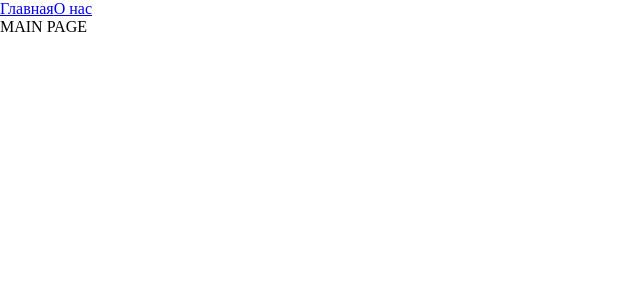
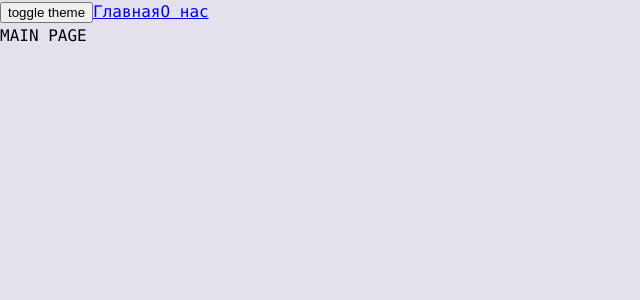
Before and after one commit to etherealelement/production-project, a React app: page / in a window 1280 px wide. Shown: the top 300 px of the page, without its empty margins (0-640 px from the left). Built offline with nearby package versions, Linux system fonts and the light colour scheme.

Commit message:
feat: add theme

```diff
--- a/src/App.tsx
+++ b/src/App.tsx
@@ -1,15 +1,22 @@
-import React, { Suspense } from "react";
-import { Counter } from "./components/Counter";
-import "./index.scss";
+import React, { Suspense, useContext, useState } from "react";
+import "../src/styles/index.scss";
 import { Routes, Route, Link } from "react-router-dom";
-import AboutPage from "./pages/AboutPage/AboutPage";
-import MainPage from "./pages/MainPage/MainPage";
 import { AboutPageAsync } from "./pages/AboutPage/AboutPage.async";
 import { MainPageAsync } from "./pages/MainPage/MainPage.async";
+import { ThemeContext } from "./theme/ThemeContext";
+import { useTheme } from "./theme/useTheme";
+
+export enum Theme {
+  LIGHT = "light",
+  DARK = "dark",
+}
 
 const App = () => {
+  const { theme, toggleTheme } = useTheme();
+
   return (
-    <div className="app">
+    <div className={`app ${theme}`}>
+      <button onClick={toggleTheme}>toggle theme</button>
       <Link to={"/"}>Главная</Link>
       <Link to={"/about"}>О нас</Link>
       <Suspense fallback={<div>Loading...</div>}>
--- a/src/index.scss
+++ /dev/null
@@ -1,5 +0,0 @@
-* {
-  margin: 0;
-  padding: 0;
-  box-sizing: border-box;
-}
--- a/src/index.tsx
+++ b/src/index.tsx
@@ -1,9 +1,13 @@
-import {render} from "react-dom";
+import { render } from "react-dom";
 import App from "./App";
-import {BrowserRouter} from "react-router-dom";
+import { BrowserRouter } from "react-router-dom";
+import { ThemeProvider } from "./theme/ThemeProvider";
 
 render(
   <BrowserRouter>
-  <App></App>
-</BrowserRouter>
-  , document.getElementById("root"))
+    <ThemeProvider>
+      <App></App>
+    </ThemeProvider>
+  </BrowserRouter>,
+  document.getElementById("root")
+);
--- /dev/null
+++ b/src/styles/index.scss
@@ -0,0 +1,13 @@
+@import "reset";
+@import "variables/global";
+@import "themes/normal";
+@import "themes/dark";
+
+.app {
+    font: var(--font-m);
+
+    background: var(--bg-color);
+    color: var(--primary-color);
+
+    min-height: 100vh;
+}
--- /dev/null
+++ b/src/styles/reset.scss
@@ -0,0 +1,43 @@
+html, body, div, span, applet, object, iframe,
+h1, h2, h3, h4, h5, h6, p, blockquote, pre,
+a, abbr, acronym, address, big, cite, code,
+del, dfn, em, img, ins, kbd, q, s, samp,
+small, strike, strong, sub, sup, tt, var,
+b, u, i, center,
+dl, dt, dd, ol, ul, li,
+fieldset, form, label, legend,
+table, caption, tbody, tfoot, thead, tr, th, td,
+article, aside, canvas, details, embed,
+figure, figcaption, footer, header, hgroup,
+menu, nav, output, ruby, section, summary,
+time, mark, audio, video {
+	margin: 0;
+	padding: 0;
+	border: 0;
+	font-size: 100%;
+	font: inherit;
+	vertical-align: baseline;
+}
+/* HTML5 display-role reset for older browsers */
+article, aside, details, figcaption, figure,
+footer, header, hgroup, menu, nav, section {
+	display: block;
+}
+body {
+	line-height: 1;
+}
+ol, ul {
+	list-style: none;
+}
+blockquote, q {
+	quotes: none;
+}
+blockquote:before, blockquote:after,
+q:before, q:after {
+	content: '';
+	content: none;
+}
+table {
+	border-collapse: collapse;
+	border-spacing: 0;
+}
--- /dev/null
+++ b/src/styles/themes/dark.scss
@@ -0,0 +1,5 @@
+.app.dark {
+  --bg-color: #ac0117;
+  --primary-color: green;
+  --secondary-color: #f5f5f5;
+}
--- /dev/null
+++ b/src/styles/themes/normal.scss
@@ -0,0 +1,5 @@
+:root {
+  --bg-color: #e4e0ec;
+  --primary-color: rgb(0, 0, 0);
+  --secondary-color: #260a8d;
+}
--- /dev/null
+++ b/src/styles/variables/global.scss
@@ -0,0 +1,11 @@
+:root {
+  --font-family-main: Consolas, 'Times New Roman', Serif;
+
+  --font-size-m: 16px;
+  --font-line-m: 24px;
+  --font-m: var(--font-size-m) / var(--font-line-m) var(--font-family-main);
+
+  --font-size-l: 24px;
+  --font-line-l: 32px;
+  --font-l: var(--font-size-l) / var(--font-line-l) var(--font-family-main);
+}
--- /dev/null
+++ b/src/theme/ThemeContext.ts
@@ -0,0 +1,14 @@
+import React from "react";
+
+export enum Theme {
+  LIGHT = "light",
+  DARK = "dark",
+}
+export interface ThemeContextProps {
+  theme?: Theme;
+  setTheme?: (theme: Theme) => void;
+}
+
+export const ThemeContext = React.createContext<ThemeContextProps>({});
+
+export const LOCAL_STORAGE_THEME_KEY = "theme";
--- /dev/null
+++ b/src/theme/ThemeProvider.tsx
@@ -0,0 +1,13 @@
+import { FC, useMemo, useState } from "react";
+import { ThemeContext, Theme, LOCAL_STORAGE_THEME_KEY } from "./ThemeContext";
+
+const defaultTheme = (localStorage.getItem(LOCAL_STORAGE_THEME_KEY) as Theme) || Theme.LIGHT;
+export const ThemeProvider: FC = ({ children }): JSX.Element => {
+  const [theme, setTheme] = useState<Theme>(defaultTheme);
+
+  const defaultProps = useMemo(() => {
+    return { theme, setTheme };
+  }, [theme]);
+
+  return <ThemeContext.Provider value={defaultProps}>{children}</ThemeContext.Provider>;
+};
--- /dev/null
+++ b/src/theme/useTheme.ts
@@ -0,0 +1,18 @@
+import { useContext } from "react";
+import { LOCAL_STORAGE_THEME_KEY, ThemeContext } from "./ThemeContext";
+import { Theme } from "./ThemeContext";
+
+interface UseThemeResult {
+  toggleTheme: () => void;
+  theme: Theme;
+}
+export const useTheme = (): UseThemeResult => {
+  const { theme, setTheme } = useContext(ThemeContext);
+
+  const toggleTheme = () => {
+    const newTheme = theme === Theme.LIGHT ? Theme.DARK : Theme.LIGHT;
+    setTheme(theme === Theme.LIGHT ? Theme.DARK : Theme.LIGHT);
+    localStorage.setItem(LOCAL_STORAGE_THEME_KEY, newTheme);
+  };
+  return { theme, toggleTheme };
+};
```
Also changed, not shown: 6 other files (tests, documents, lock files or other folders).
